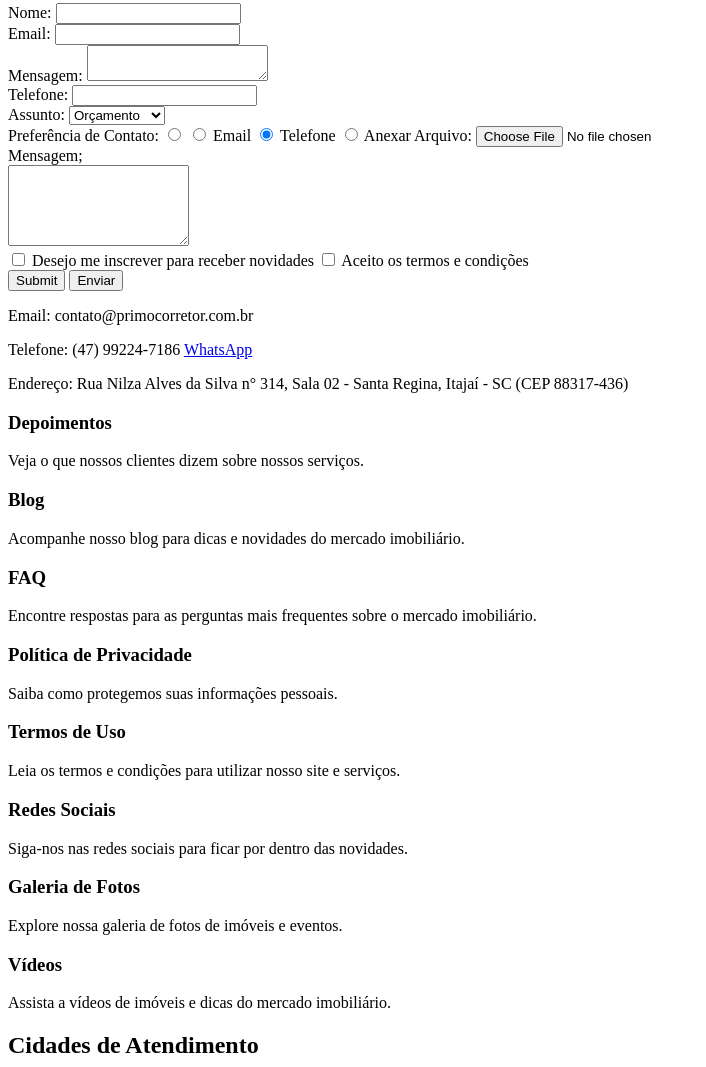
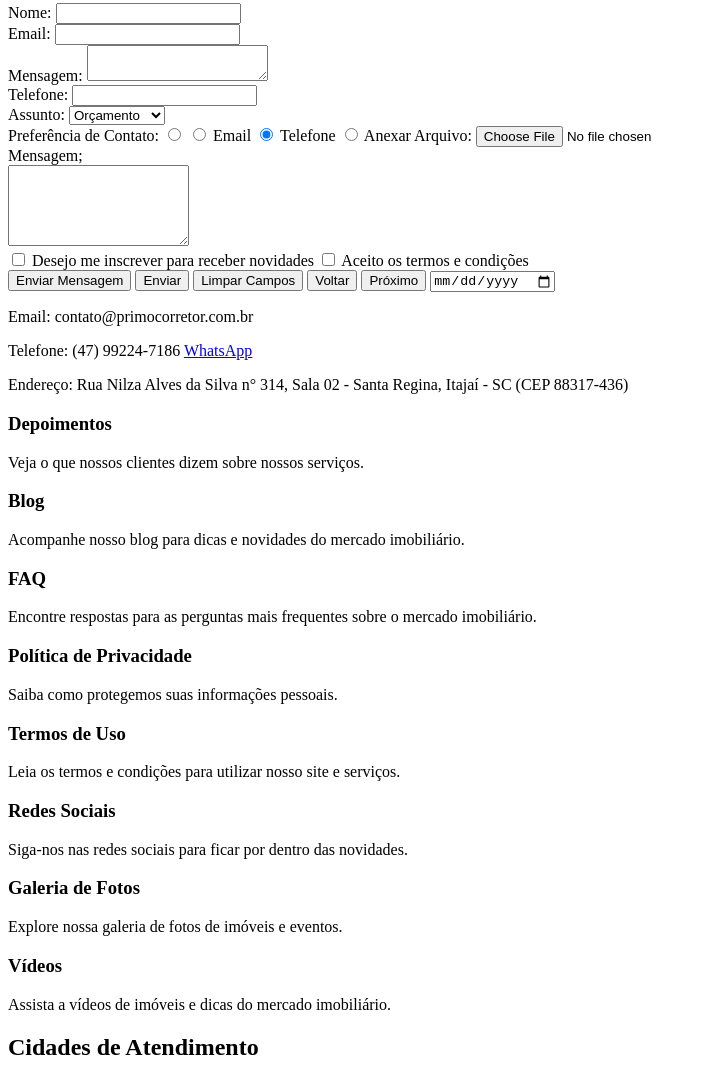
Before and after one commit to joaoprimo/joaoprimo.github.io, a plain HTML site: page index.html in a window 1280 px wide. Shown: the part 1347-2414 px from the top of the page, without its empty margins (0-706 px from the left). Drawn offline with Linux system fonts and the light colour scheme.

Commit message:
Update index.html

```diff
--- a/index.html
+++ b/index.html
@@ -120,10 +120,16 @@
                     <input type="checkbox" id="termos" name="termos" required>
                     <label for="termos">Aceito os termos e condições</label> <br>
 
-                    <input type="submit">
+                    <input type="submit" value= "Enviar Mensagem">
 
                     <button type="submit">Enviar</button>
-                </form>
+
+                    <input type="reset" value="Limpar Campos">
+                    <input type="button" value="Voltar" onclick="history.back()">
+                    <input type="button" value="Próximo" onclick="history.forward()">
+                    <input type="date" id="data" name="data">
+
+                     </form>
 
             <p>
                 Email: contato@primocorretor.com.br
```
